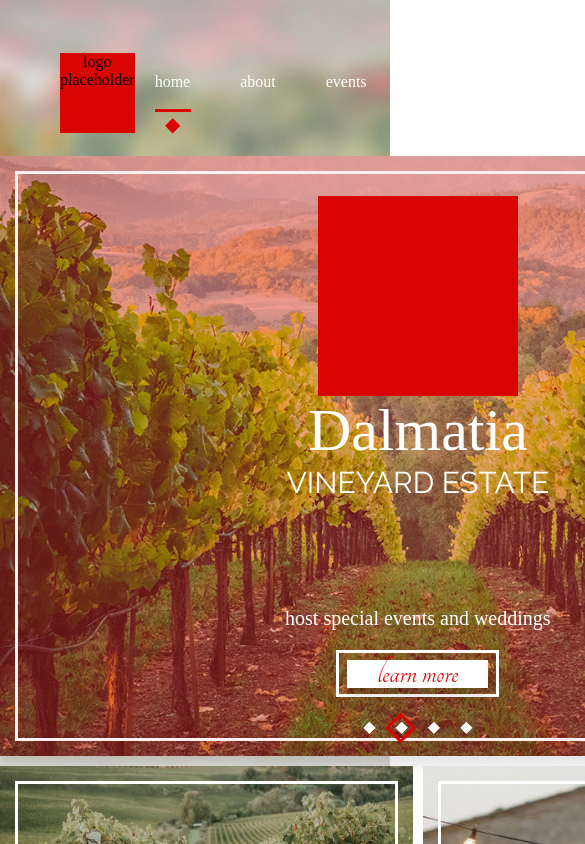
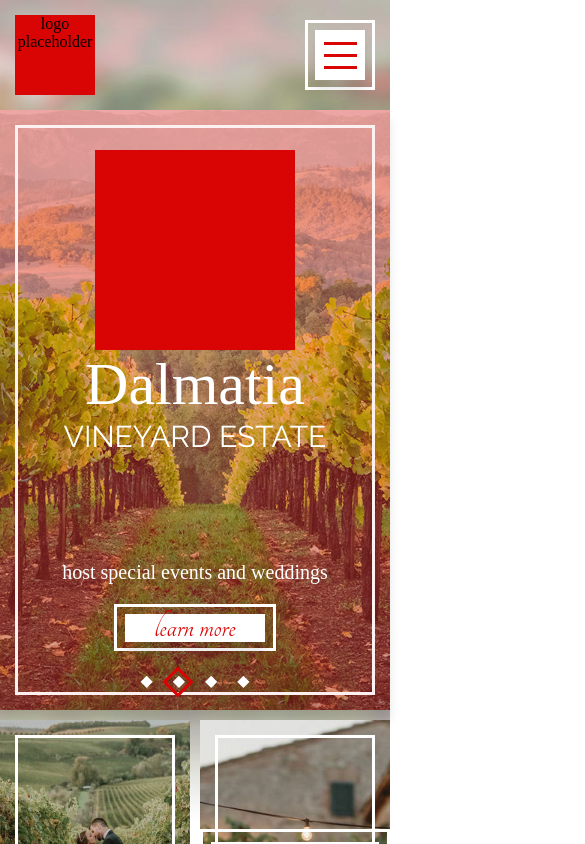
Before and after one commit to victoria-jones/dalmatia-vineyard, a React (Create React App) app: page / in a window 390 px wide. Shown: the top 844 px of the page, 585 px wide, since content can reach past the window. Built offline with nearby package versions, Linux system fonts and the light colour scheme; a web font is replaced by a local one.

Commit message:
designed the mobile menu icon and added an added a transition to it when clicked, made some tweaks to the responsive styling for the mobile header

```diff
--- a/src/App.scss
+++ b/src/App.scss
@@ -64,6 +64,10 @@ body {
 .header {
   grid-column: center-start / center-end;
   grid-row: 1;
+
+  @include respond(tab-land) {
+    grid-column: full-start / full-end;
+  }
 }
 .homepage {
   grid-column: full-start / full-end;
--- a/src/components/header/header.component.jsx
+++ b/src/components/header/header.component.jsx
@@ -6,22 +6,44 @@ import Logo from '../logo/logo.component';
 import './header.styles.scss';
 
 import WebsiteNavigation from '../website-navigation/website-navigation.component';
+import MobileNavigation from '../mobile-navigation/mobile-navigation.component';
 
 const Header = () => {
-    const [logoSize, setLogoSize] = useState();
+    const [windowSize, setWindowSize] = useState({
+        width: window.innerWidth
+    });
+
+    const mobileNavBreakpoint = 900;
 
     useEffect(() => {
-        const logoWidth = document.querySelector(".header__logo").offsetWidth;
-        setLogoSize(logoWidth);
+        const handleWindowResize = () => {
+            setWindowSize({
+                width: window.innerWidth
+            });
+        }
+        //watch for window resize and change windowSize accordingly
+        window.addEventListener("resize", handleWindowResize);
+
+        //cleanup
+        return () => window.removeEventListener("resize", handleWindowResize);
     },[]);
 
-    return(
-        <header className="header">
-            <Logo logoClass="header__logo"/>
-            <WebsiteNavigation logoSize={logoSize} navClass="header__nav" />
-            <CustomButton white link="contact" buttonClass="header__button">booking</CustomButton>
-        </header>
-    );
+    if(windowSize.width > mobileNavBreakpoint) {
+        return (
+            <header className="header">
+                <Logo logoClass="header__logo"/>
+                <WebsiteNavigation navClass="header__nav" />
+                <CustomButton white link="contact" buttonClass="header__button">booking</CustomButton>
+            </header>
+        );
+    } else {
+        return (
+            <header className="header">
+                <MobileNavigation />
+            </header>
+        );
+    }
+
 };
 
 export default Header;
--- a/src/components/header/header.styles.scss
+++ b/src/components/header/header.styles.scss
@@ -7,6 +7,11 @@
     justify-content: space-between;
     margin: 5rem 0 2rem 0;
 
+    @include respond(tab-port) {
+        margin: 0;
+        padding: 1.5rem;
+    }
+
     &__nav {
         //remove the space that the underline and diamond add
         margin-top: 2.3rem;
--- a/src/components/hero/hero.styles.scss
+++ b/src/components/hero/hero.styles.scss
@@ -3,7 +3,6 @@
 .hero {
     display: flex;
     justify-content: center;
-
 
     &--wrapper {
         width: 100%;
--- /dev/null
+++ b/src/components/mobile-navigation/mobile-navigation.component.jsx
@@ -0,0 +1,26 @@
+import React, { useState } from 'react';
+
+import Logo from '../logo/logo.component';
+
+import './mobile-navigation.styles.scss';
+
+const MobileNavigation = () => {
+    const [openMenu, setOpenMenu] = useState(false);
+
+    return (
+        <div className="mobile-navigation">
+            <input type="checkbox" class="mobile-navigation__checkbox" id="mobile-navigation__checkbox" />
+            <Logo logoClass="mobile-navigation__logo" />
+
+            <label for="mobile-navigation__checkbox" class="mobile-navigation__label">
+                <div className="mobile-navigation__icon mobile-navigation__icon-border">
+                    <div className="mobile-navigation__icon-background">
+                        <div className="mobile-navigation__hamburger-bar"></div>
+                    </div>
+                </div>
+            </label>
+        </div>
+    );
+}
+
+export default MobileNavigation;
--- /dev/null
+++ b/src/components/mobile-navigation/mobile-navigation.styles.scss
@@ -0,0 +1,94 @@
+@import '../../sassStyles/main.scss';
+
+.mobile-navigation {
+    width: 100%;
+    display: flex;
+    justify-content: space-between;
+    align-items: center;
+
+    &__checkbox {
+        display: none;
+    }
+
+    &__icon,
+    &__icon-background {
+        transition: all .7s;
+    }
+
+    &__icon {
+        display: flex;
+        align-items: center;
+        justify-content: center;
+
+        width: 7rem;
+        height: 7rem;
+        @include borderStyle(white);
+
+        &:hover {
+            cursor: pointer;
+
+        }
+    }
+
+    &__icon-background {
+        display: flex;
+        justify-content: center;
+        align-items: center;
+
+        width: 5rem;
+        height: 5rem;
+        background-color: $color-white;
+
+        @include primary-box-shadow;
+    }
+
+    &__hamburger-bar {
+        position: relative;
+
+        &::before,
+        &::after {
+            content: '';
+            display: block;
+            position: absolute;
+        }
+
+        &::before {
+            top: 1.2rem;
+        }
+
+        &::after {
+            top: -1.2rem;
+        }
+    }
+
+    &__hamburger-bar,
+    &__hamburger-bar::after,
+    &__hamburger-bar::before {
+        transition: all .7s;
+        width: 3.3rem;
+        height: .3rem;
+        background-color: $color-primary-red;
+    }
+
+
+
+    /**************************
+        MENU FUNCTIONALITY
+    **************************/
+
+    &__checkbox:checked ~ &__label &__icon &__icon-background {
+        transform: rotate(180deg);
+    }
+
+    &__checkbox:checked ~ &__label &__icon &__icon-background &__hamburger-bar {
+        background-color: $color-white;
+    }
+    &__checkbox:checked ~ &__label &__icon &__icon-background &__hamburger-bar::before {
+        transform: rotate(-225deg);
+        top: 0;
+    }
+    &__checkbox:checked ~ &__label &__icon &__icon-background &__hamburger-bar::after {
+        transform: rotate(225deg);
+        top: 0;
+    }
+}
--- a/src/components/website-navigation/website-navigation.component.jsx
+++ b/src/components/website-navigation/website-navigation.component.jsx
@@ -3,7 +3,7 @@ import React, { useEffect, useState } from 'react';
 import { Link, useLocation } from 'react-router-dom';
 import './website-navigation.styles.scss';
 
-const WebsiteNavigation = ({ logoSize, navClass }) => {
+const WebsiteNavigation = ({ navClass }) => {
     const location = useLocation();
 
     const [currentLocation, setCurrentLocation ] = useState("/");
@@ -38,7 +38,7 @@ const WebsiteNavigation = ({ logoSize, navClass }) => {
             setDiamondWidth(linkWidth);
         }
 
-    }, [currentLocation, logoSize]);
+    }, [currentLocation]);
 
     const moveDiamond = (target) => {
         let mouseLocation = target.parentNode.offsetLeft;
```
Also changed, not shown: 2 other files (tests, documents, lock files or other folders).
